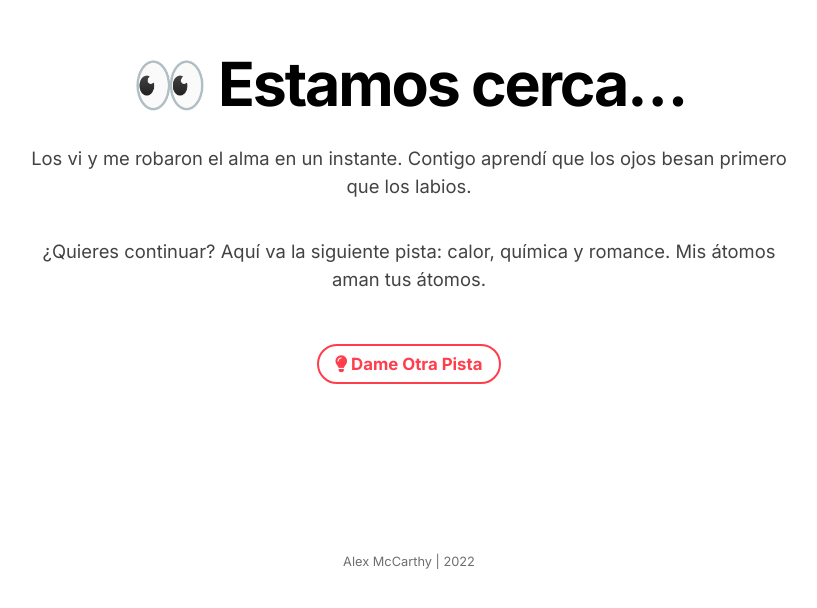
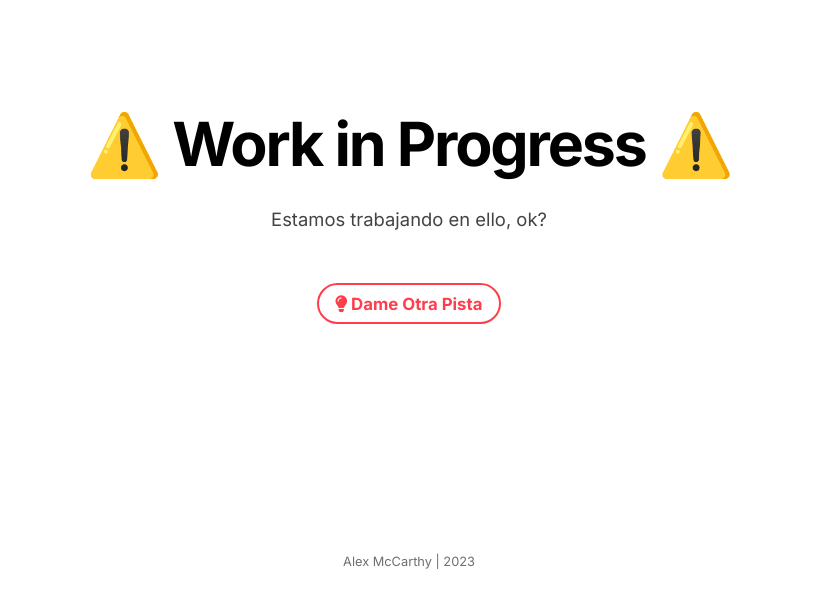
Before and after one commit to 4lexmccarthy/sorpresa, a plain HTML site: page 0214.html in a window 1280 px wide. Shown: the part 162-770 px from the top of the page, without its empty margins (231-1048 px from the left). Drawn offline with Linux system fonts and the light colour scheme.

Commit message:
0214
Created page for Feb 14 💖💝

```diff
--- a/cerca.html
+++ b/0214.html
@@ -5,7 +5,7 @@
  <meta charset="UTF-8">
  <meta http-equiv="X-UA-Compatible" content="IE=edge">
  <meta name="viewport" content="width=device-width, initial-scale=1.0">
- <title>Estamos cerca</title>
+ <title>WIP</title>
  <link rel="shortcut icon" type="img/png" href="img/favicon.png">
  <!--External Links-->
  <link rel="preconnect" href="https://fonts.googleapis.com">
@@ -17,21 +17,22 @@
  <link rel="stylesheet" href="css/page.css">
 </head>
 <body class="normal-cont">
-   <h1 class="h1">👀 Estamos cerca…</h1>
-   <p class="p">Los vi y me robaron el alma en un instante. Contigo aprendí que los ojos besan primero que los labios.</p>
-   <p class="p">¿Quieres continuar? Aquí va la siguiente pista: calor, química y romance. Mis átomos aman tus átomos. </p>
+   <h1 class="h1">⚠️ Work in Progress ⚠️</h1>
+   <p class="p">Estamos trabajando en ello, ok?</p>
+   <!-- <p class="p">Los vi y me robaron el alma en un instante. Contigo aprendí que los ojos besan primero que los labios.</p>
+   <p class="p">¿Quieres continuar? Aquí va la siguiente pista: calor, química y romance. Mis átomos aman tus átomos. </p> -->
    <div class="buttons">
     <button id="hint" class="btn danger1" type="button"><a><i class="fas fa-lightbulb"></i>&nbsp;Dame Otra Pista</a></button>
    </div>
 <footer>
- <p>Alex McCarthy | 2022</p>
+ <p>Alex McCarthy | 2023</p>
 </footer>
 <!--Scripts Go Here-->
 <script>
  let hint = document.getElementById('hint');
 
  function printMessage(){
-  alert('Busca un código como este en el tercer nivel del edificio I1. Si necesitas ayuda manda un mensaje con el código: PISTA 2'); // hint goes here!
+  alert('Pista Aqui'); // hint goes here!
  };
 
  hint.addEventListener("click", () =>{
```
Also changed, not shown: index.html (+1 -1 lines).
